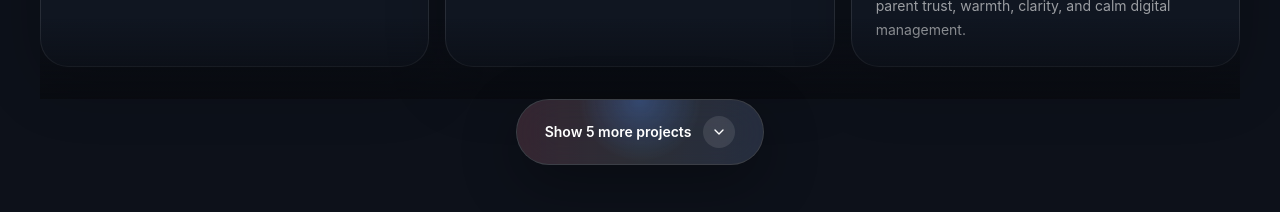
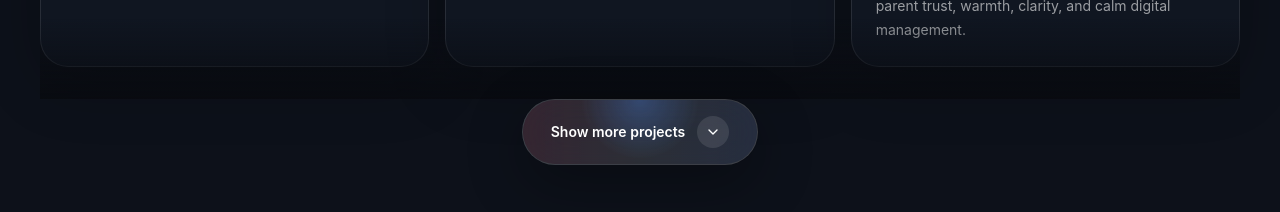
Before and after one commit to Ferdows-Ahmadi/naqsh-dev, a React (Vite) app: page / in a window 1280 px wide. Shown: the part 3240-3452 px from the top of the page. Built offline with nearby package versions, Linux system fonts and the light colour scheme.

Commit message:
Refine featured work toggle label

```diff
--- a/src/App.jsx
+++ b/src/App.jsx
@@ -529,7 +529,7 @@ function FeaturedWork() {
             className="group relative inline-flex min-h-14 items-center justify-center gap-3 overflow-hidden rounded-full border border-white/12 bg-white/[0.09] px-6 py-4 text-sm font-semibold text-white shadow-[0_18px_58px_rgba(0,0,0,0.32)] outline-none backdrop-blur-xl transition focus-visible:ring-2 focus-visible:ring-[#9bbdff] focus-visible:ring-offset-2 focus-visible:ring-offset-[#080a0f] sm:px-7"
           >
             <span className="absolute inset-0 bg-[radial-gradient(circle_at_50%_0%,rgba(79,140,255,0.42),transparent_44%),linear-gradient(90deg,rgba(255,43,93,0.12),rgba(255,255,255,0.07),rgba(79,140,255,0.12))] opacity-70 transition group-hover:opacity-100" />
-            <span className="relative">{isExpanded ? 'Show fewer projects' : `Show ${remainingProjects} more projects`}</span>
+            <span className="relative">{isExpanded ? 'Show fewer projects' : 'Show more projects'}</span>
             <motion.span
               animate={{ rotate: isExpanded ? -90 : 90 }}
               transition={{ type: 'spring', stiffness: 360, damping: 24 }}
```
